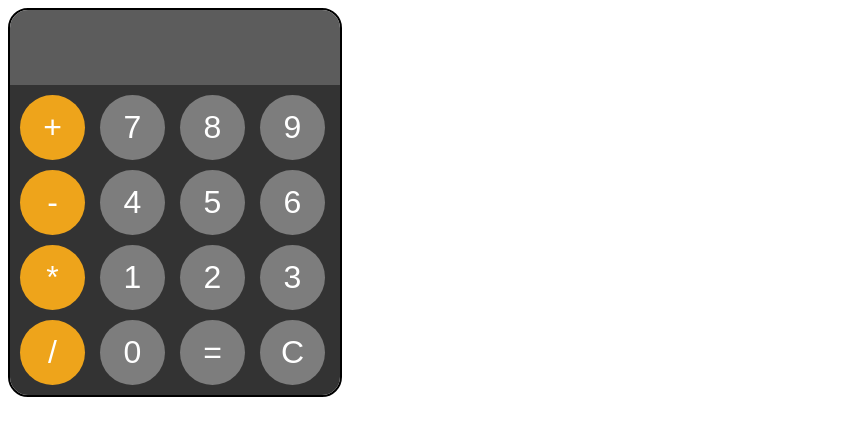
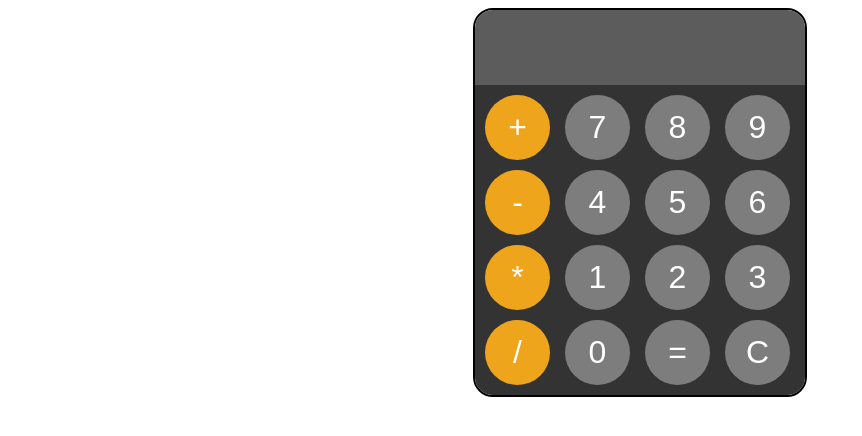
Before and after one commit to asir8719/CalcX, a plain HTML site: page index.html in a window 1280 px wide. Shown: the whole page, without its empty margins (0-862 px from the left). Drawn offline with Linux system fonts and the light colour scheme.

Commit message:
edited body tag css selector

```diff
--- a/index.html
+++ b/index.html
@@ -6,10 +6,10 @@
     <title>Calculator</title>
   </head>
   <style>
-    .body{
-      display:flex;
-      justify-content:center;
-      align-item:center;
+    body {
+      display: flex;
+      justify-content: center;
+      align-items: center;
     }
     #calc {
       max-height: 500px;
```
